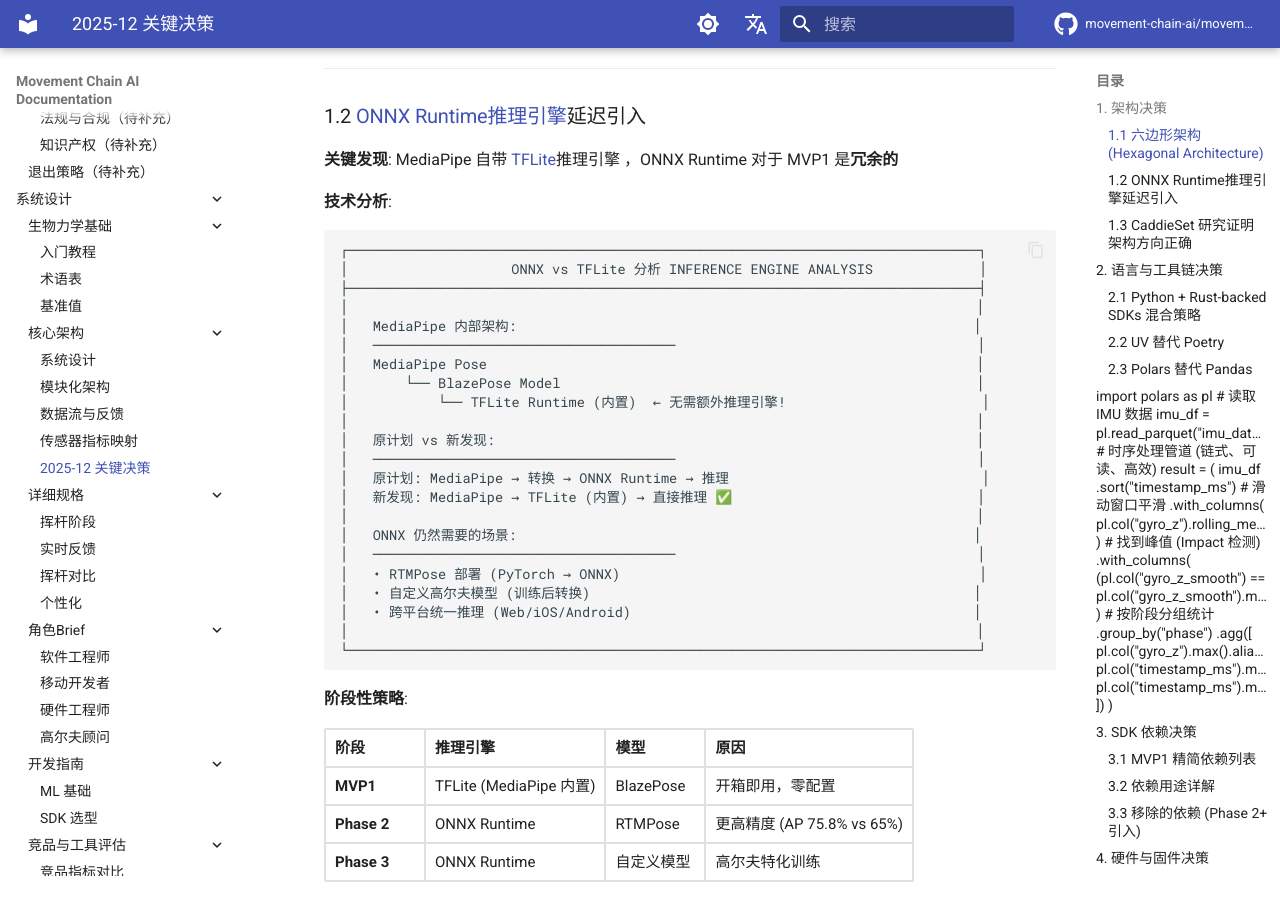
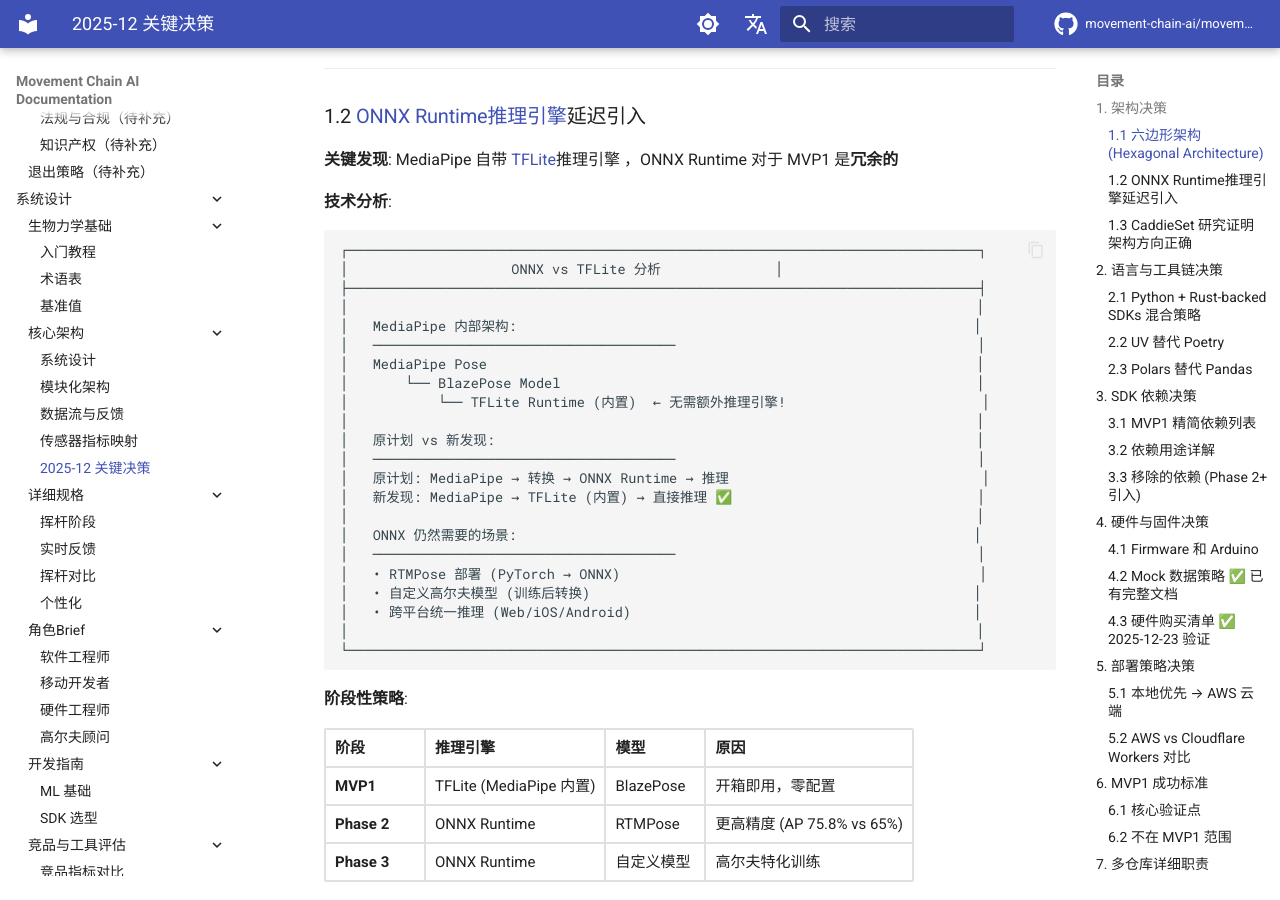
Before and after one commit to movement-chain-ai/movement-chain-docs, an MkDocs documentation site: the page built from docs/zh/design/architecture/architecture-decisions-2025-12-23.md, in a window 1280 px wide and 900 px high, scrolled down 2247 px. Built offline with MkDocs 1.6.1 and Material for MkDocs 9.7.7, drawn with Linux system fonts in a browser that asks for light colours; comment, search, counter and statistics services are not loaded; the version menu is left out; some of the changed text lies outside the part shown.

Commit message:
fix: 修复 Polars 代码块后缺少空行导致目录解析错误
🤖 Generated with [Claude Code](https://claude.com/claude-code)

Co-Authored-By: Claude Opus 4.5 <noreply@anthropic.com>

````diff
--- a/docs/zh/design/architecture/architecture-decisions-2025-12-23.md
+++ b/docs/zh/design/architecture/architecture-decisions-2025-12-23.md
@@ -114,7 +114,7 @@ movement-chain-ml/
 
 ```text
 ┌─────────────────────────────────────────────────────────────────────────────┐
-│                    ONNX vs TFLite 分析 INFERENCE ENGINE ANALYSIS             │
+│                    ONNX vs TFLite 分析              │
 ├─────────────────────────────────────────────────────────────────────────────┤
 │                                                                             │
 │   MediaPipe 内部架构:                                                        │
@@ -402,6 +402,7 @@ result = (
     ])
 )
 ```
+
 ---
 
 ## 3. SDK 依赖决策
````
Also changed, not shown: other parts of docs/zh/design/architecture/architecture-decisions-2025-12-23.md (+1 -1 lines).
